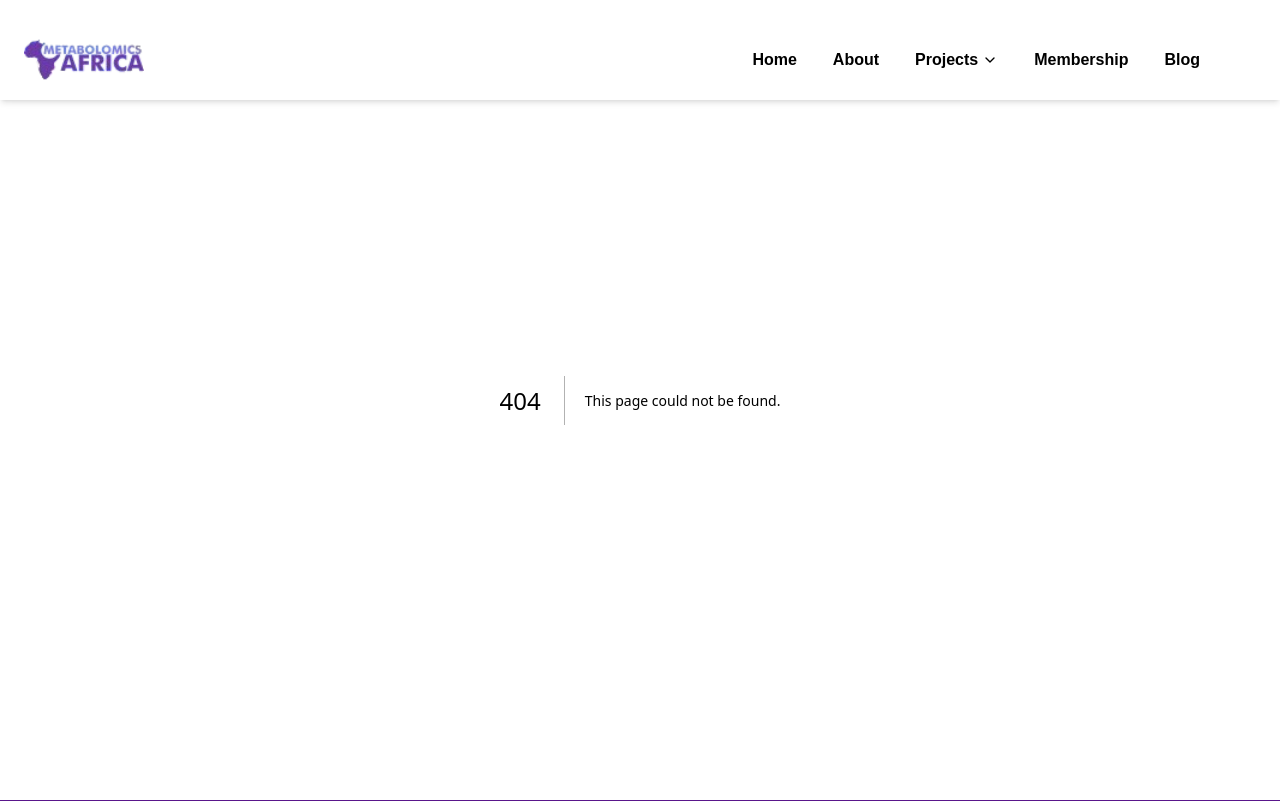
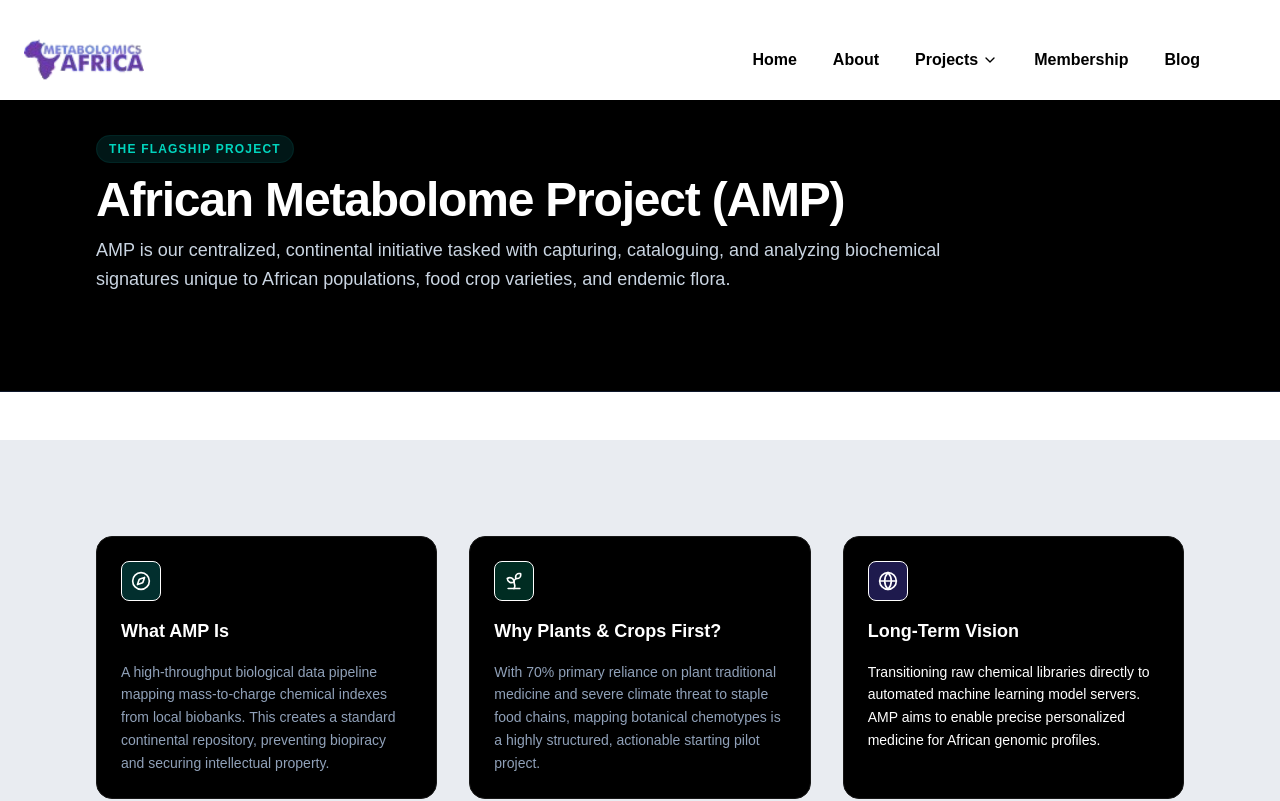
Before and after one commit to gtcsprojects2025-cloud/methabolic, a Next.js app in the folder methabolic/: page /amp in a window 1280 px wide. Before the commit this address had no page. Shown: the top 801 px of the page. Built offline with nearby package versions, Linux system fonts and the light colour scheme.

Commit message:
amp page added

```diff
--- /dev/null
+++ b/methabolic/app/amp/page.tsx
@@ -0,0 +1,64 @@
+
+"use client";
+
+import Image from "next/image";
+import {  Sprout, Globe, Compass,} from "lucide-react";
+
+
+
+export default function EventPage() {
+
+
+  return (
+    <>
+
+         <div className="border-b border-slate-900 pb-10 mb-12 bg-black px-5 md:px-24 py-36 mt-10 md:py-24">
+              <span className="text-xs font-bold tracking-widest text-teal-400 uppercase bg-teal-950/50 px-3 py-1.5 rounded-full border border-teal-800/20">The Flagship Project</span>
+              <h1 className="text-3xl sm:text-5xl font-black text-white mt-4 tracking-tight">
+                African Metabolome Project (AMP)
+              </h1>
+              <p className="text-lg text-slate-300 mt-3 font-light leading-relaxed max-w-4xl">
+                AMP is our centralized, continental initiative tasked with capturing, cataloguing, and analyzing biochemical signatures unique to African populations, food crop varieties, and endemic flora.
+              </p>
+
+        </div>
+
+                    {/* Core Strategy Cards */}
+            <div className="grid grid-cols-1 lg:grid-cols-3 gap-8 mb-16 px-5 md:px-24 py-16 mt-[-50] md:py-24 bg-slate-400/20">
+
+              <div className="bg-black p-6 rounded-2xl border border-slate-850 space-y-4">
+                <div className="w-10 h-10 bg-teal-950 text-white border border-teal-850 rounded-lg flex items-center justify-center">
+                  <Compass className="w-5 h-5" />
+                </div>
+                <h3 className="text-lg font-bold text-white">What AMP Is</h3>
+                <p className="text-slate-400 text-xs sm:text-sm leading-relaxed">
+                  A high-throughput biological data pipeline mapping mass-to-charge chemical indexes from local biobanks. This creates a standard continental repository, preventing biopiracy and securing intellectual property.
+                </p>
+              </div>
+
+              <div className="bg-black p-6 rounded-2xl border border-slate-850 space-y-4">
+                <div className="w-10 h-10 bg-emerald-950 text-white border border-emerald-850 rounded-lg flex items-center justify-center">
+                  <Sprout className="w-5 h-5" />
+                </div>
+                <h3 className="text-lg font-bold text-white">Why Plants & Crops First?</h3>
+                <p className="text-slate-400 text-xs sm:text-sm leading-relaxed">
+                  With 70% primary reliance on plant traditional medicine and severe climate threat to staple food chains, mapping botanical chemotypes is a highly structured, actionable starting pilot project.
+                </p>
+              </div>
+
+              <div className="bg-black p-6 rounded-2xl border border-slate-850 space-y-4">
+                <div className="w-10 h-10 bg-indigo-950 text-white border border-indigo-850 rounded-lg flex items-center justify-center">
+                  <Globe className="w-5 h-5" />
+                </div>
+                <h3 className="text-lg font-bold text-white">Long-Term Vision</h3>
+                <p className="text-white text-xs sm:text-sm leading-relaxed">
+                  Transitioning raw chemical libraries directly to automated machine learning model servers. AMP aims to enable precise personalized medicine for African genomic profiles.
+                </p>
+              </div>
+
+            </div>
+    </>
+  )
+
+
+}
--- a/methabolic/app/components/Header.tsx
+++ b/methabolic/app/components/Header.tsx
@@ -4,6 +4,7 @@
 import { useState, useEffect, useRef } from "react";
 import { usePathname } from "next/navigation";
 import { Menu, X, ChevronDown, Bell } from "lucide-react";
+import Link from "next/link";
 
 export default function Header() {
   const [mobileMenuOpen, setMobileMenuOpen] = useState(false);
@@ -167,6 +168,9 @@ const toggleDropdown = (name: string) => {
           STEMxAfrica
           <ChevronDown size={16} />
         </button>
+       <Link href="/amp" className="block px-6 py-2 text-base hover:bg-purple-100 hover:text-purple-900 transition">
+                A M Project
+              </Link>
 
         {/* Submenu - Events & Gallery */}
         {isStemOpen && (
@@ -275,6 +279,22 @@ className="px-4 py-2 text-base font-bold hover:text-purple-900 transition"
           <ChevronDown size={16} />
         </button>
 
+        <button
+          onClick={(e) => {
+            e.stopPropagation();
+            // setIsStemOpen(!isStemOpen);
+          }}
+          className="w-full flex items-center justify-between px-6 py-2 text-base font-bold hover:text-purple-900 transition text-left"
+        >
+          <Link href="/amp" className="block px-1 py-2 text-base hover:bg-purple-100 hover:text-purple-900 transition">
+          AM Project
+          </Link>
+          <ChevronDown size={16} />
+        </button>
+
+
+
+
         {/* Submenu - Events & Gallery */}
         {isStemOpen && (
           <ul
@@ -305,6 +325,9 @@ className="px-4 py-2 text-base font-bold hover:text-purple-900 transition"
                 Gallery
               </a>
             </li>
+          <Link href="/amp" className="block px-6 py-2 text-base hover:bg-purple-100 hover:text-purple-900 transition">
+                A M Project
+        </Link>
 
           </ul>
         )}
--- a/methabolic/app/events/page.tsx
+++ b/methabolic/app/events/page.tsx
@@ -64,7 +64,7 @@ Held September 26, 2025 across multiple Nigerian states with STEMxClubs launched
             <div className="bg-white rounded-3xl shadow-md overflow-hidden">
               <div className="relative h-64">
                 <Image
-                  src="/Image 8.jpg"
+                  src="/Image 2.jpeg"
                   alt="Students reaching 10 million"
                   fill
                   className="object-cover"
@@ -82,7 +82,7 @@ Held November 28, 2025 across Greater Accra, Ashanti, and Central Regions, featu
             <div className="bg-white rounded-3xl shadow-md overflow-hidden">
               <div className="relative h-64">
                 <Image
-                  src="/Image 9.jpg"
+                  src="/Image 6.jpeg"
                   alt="Establishing Omics Clubs"
                   fill
                   className="object-cover"
@@ -92,7 +92,8 @@ Held November 28, 2025 across Greater Accra, Ashanti, and Central Regions, featu
                 <h3 className="text-2xl font-bold text-gray-900 mb-4">
 Tanzania activation                </h3>
                 <p className="text-base text-gray-700">
-Scheduled for January 30, 2026 in Tanzania, continuing the movement to spark STEM curiosity and expand STEMxClubs across the continent.                </p>
+                  Held February 20, 2026 across Tanzania, featuring metabolomics experts from the USA, Canada and Cameroon and the launch of STEMxClubs in Tanzania.
+               </p>
               </div>
             </div>
 
--- a/methabolic/app/page.tsx
+++ b/methabolic/app/page.tsx
@@ -2,7 +2,7 @@
 
 
 "use client";
-
+import Link from "next/link";
 import { useState } from "react";
 import { Pause,    Dna,
   Database,
@@ -45,7 +45,7 @@ export default function Home() {
 
   const audiencePaths = [
     { title: "Mentorship Network", paragraph: "Connect, mentor, and collaborate with emerging scientists across the continent. The mentor intake form will be published here shortly.", link: "Sign up to mentor →", url:"https://docs.google.com/forms/d/e/1FAIpQLSfR8oq7QDOVCFYGGy8nqICnck3SnYbmHonepuPhuOtxhnuuTg/viewform" },
-    { title: "Network Engagement", paragraph: "All roads lead to the 1st African Metabolomics Conference 2026, the flagship gathering hosted by Metabolomics South Africa (MSA). Dive into conference programming.", link: "Explore the 1st African Metabolomics Conference 2026 →", url:"https://www.metabolomics-sa.co.za/metabolomics-africa-2026" },
+    { title: "1st African Metabolomics Conference", paragraph: "Explore the 1st African Metabolomics Conference 2026, the flagship gathering hosted by Metabolomics South Africa (MSA). Dive into conference programming.", link: "Explore the 1st African Metabolomics Conference 2026 →", url:"https://www.metabolomics-sa.co.za/metabolomics-africa-2026" },
     { title: "Data Contribution", paragraph: "Help build the Pan-African knowledge graph by securely contributing metabolomics datasets.", link: "Contact us to learn more →", url:"mailto:metabolomicsafrica@gmail.com" },
   ];
 
@@ -187,13 +187,11 @@ export default function Home() {
                     </p>
 
                     <div className="flex flex-col sm:flex-row items-stretch sm:items-center space-y-3 sm:space-y-0 sm:space-x-4 pt-4">
-                      <button
-                        onClick={() => setActiveTab('amp')}
-                        className="bg-slate-900 hover:bg-slate-850 text-white font-bold px-6 py-4 rounded-xl text-sm border border-slate-800 hover:border-teal-500/45 transition-all flex items-center justify-center space-x-2"
+                      <Link href="/amp" className="bg-slate-900 hover:bg-slate-850 text-white font-bold px-6 py-4 rounded-xl text-sm border border-slate-800 hover:border-teal-500/45 transition-all flex items-center justify-center space-x-2"
                       >
                         <span>Explore the AMP Initiative</span>
                         <ChevronRight className="w-4 h-4 text-teal-400" />
-                      </button>
+                      </Link>
                       <button
                         onClick={() => {
                           const target = document.getElementById('why-matters');
@@ -410,7 +408,7 @@ export default function Home() {
                     Why Metabolomics Matters to Africa
                   </h2>
                   <p className="text-black mt-4 text-base sm:text-lg">
-                    While genes lay the blueprint of life, metabolites represent the ultimate direct signature of biology interacting with environment, diet, and disease.
+                    While genes lay the blueprint of life, small molecules represents the ultimate direct signature of biology interacting with environment, diet, and disease.
                   </p>
                 </div>
 
@@ -444,7 +442,7 @@ export default function Home() {
                         <div className="w-10 h-10 bg-teal-950 text-teal-400 border border-teal-800/40 rounded-lg flex items-center justify-center">
                           <Activity className="w-5 h-5" />
                         </div>
-                        <h3 className="text-xl sm:text-2xl font-black text-white">The Real-Time Language of Health</h3>
+                        <h3 className="text-xl sm:text-2xl font-black text-white">The Real-Time Language of Biology</h3>
                         <p className="text-slate-300 leading-relaxed font-light">
                           Metabolomics is the comprehensive identification and quantification of all small-molecule chemical metabolites (amino acids, lipids, sugars, signals) within an organism.
                         </p>
@@ -459,9 +457,9 @@ export default function Home() {
                             <span>GENOMICS (Potential)</span>
                             <span className="text-slate-500">Static Blueprint</span>
                           </div>
-                          <div className="flex items-center justify-between p-2 bg-slate-900 rounded border border-slate-800/60 text-slate-400">
+                          <div className="flex items-center justify-between p-1 bg-slate-900 rounded border border-slate-800/60 text-slate-400">
                             <span>TRANSCRIPTOMICS (Intent)</span>
-                            <span className="text-slate-500">Gene Activation</span>
+                            <span className="text-slate-500"> Gene Activation</span>
                           </div>
                           <div className="flex items-center justify-between p-2 bg-slate-900 rounded border border-slate-800/60 text-slate-400">
                             <span>PROTEOMICS (Action)</span>
@@ -484,7 +482,7 @@ export default function Home() {
                         </div>
                         <h3 className="text-xl sm:text-2xl font-black text-white">Consolidating Fragmented Capacity</h3>
                         <p className="text-slate-300 leading-relaxed font-light">
-                          Africa has world-class scientists but historically lacked centralized, high-throughput metabolomics infrastructure. Individual institutions faced massive instrument capital costs and sample bottlenecks.
+                          Africa has world-class scientists but historically lacked centralized, high-throughput metabolomics infrastructure. Individual institutions face massive instrument capital costs and sample bottlenecks.
                         </p>
                         <p className="text-slate-400 leading-relaxed text-sm">
                           By building a coordinated **scientific infrastructure platform**, we standardize specimen logistics, cross-validate mass spectrometry workflows, and provide open access to state-of-the-art computational pipelines.
@@ -534,11 +532,11 @@ export default function Home() {
                           </div>
                           <div className="flex items-center justify-between text-xs text-white p-2 bg-slate-900 rounded">
                             <span>Clinical Cohorts (Metabolic Syndrome)</span>
-                            <span className="text-teal-400 font-bold font-mono">1,800 Profiles</span>
+                            <span className="text-teal-400 font-bold font-mono">1,800+ Profiles</span>
                           </div>
                           <div className="flex items-center justify-between text-xs text-white p-2 bg-slate-900 rounded">
                             <span>Climate-Resilient Crop Biosignatures</span>
-                            <span className="text-cyan-400 font-bold font-mono">1,200 Genotypes</span>
+                            <span className="text-cyan-400 font-bold font-mono">1,200+ Genotypes</span>
                           </div>
                         </div>
                       </div>
@@ -625,7 +623,7 @@ export default function Home() {
                       Strategic Partnerships & Engagements
                     </h2>
                     <p className="text-black leading-relaxed font-light">
-                      To build credible continental infrastructure, we actively collaborate with academic entities, government ministries, clinical trial groups, and international diagnostic partners.
+                      To build credible continental infrastructure, we actively collaborate with academic entities, government institutions, clinical trial groups, and international diagnostic partners.
                     </p>
                     <p className="text-black leading-relaxed text-xs">
                       These partnerships drive harmonized ethical baselines, specimen logistic pipelines, and cloud computational resource sharing.
@@ -635,7 +633,7 @@ export default function Home() {
                       onClick={() => showToast('Inquire sent! Our coordination cell will reach out within 48 hours.')}
                       className="bg-whitehover:bg-indigo-900/50 text-black border border-indigo-500/30 px-5 py-3 rounded-xl text-xs font-bold uppercase tracking-wider transition-all"
                     >
-                      Propose Collaboration
+                      Propose Collaborations
                     </button>
                   </div>
 
@@ -647,17 +645,7 @@ export default function Home() {
                       <h4 className="text-xs font-bold text-white uppercase tracking-wider mb-4 border-b border-slate-800 pb-2">
                         Universities & Research Centres
                       </h4>
-                      <div className="grid grid-cols-2 sm:grid-cols-3 gap-3">
-                        <div className="p-3 bg-slate-950 rounded border border-slate-850/60 text-center text-xs font-mono text-slate-300">
-                          North-West University (NWU)
-                        </div>
-                        <div className="p-3 bg-slate-950 rounded border border-slate-850/60 text-center text-xs font-mono text-slate-300">
-                          University of Venda (CEMSA)
-                        </div>
-                        <div className="p-3 bg-slate-950 rounded border border-slate-850/60 text-center text-xs font-mono text-slate-300">
-                          Metabolomics South Africa
-                        </div>
-                      </div>
+
                     </div>
 
                     {/* Government & Policy Engagement */}
@@ -665,14 +653,15 @@ export default function Home() {
                       <h4 className="text-xs font-bold text-white uppercase tracking-wider mb-4 border-b border-slate-800 pb-2">
                         Government & Policy Engagements
                       </h4>
-                      <div className="grid grid-cols-2 gap-3">
-                        <div className="p-3 bg-slate-950 rounded border border-slate-850/60 text-center text-xs font-mono text-slate-300">
-                          African Union DA-2063 Hubs
-                        </div>
-                        <div className="p-3 bg-slate-950 rounded border border-slate-850/60 text-center text-xs font-mono text-slate-300">
-                          Min. of Science & Technology Initiatives
-                        </div>
-                      </div>
+
+                    </div>
+
+                    {/* Research Institutions */}
+                    <div className="bg-black p-5 rounded-xl border border-slate-850">
+                      <h4 className="text-xs font-bold text-white uppercase tracking-wider mb-4 border-b border-slate-800 pb-2">
+                        Research Institutions
+                      </h4>
+
                     </div>
 
                     {/* Clinical Collaborators & Biobanks */}
@@ -680,17 +669,7 @@ export default function Home() {
                       <h4 className="text-xs font-bold text-white uppercase tracking-wider mb-4 border-b border-slate-800 pb-2">
                         Clinical Biobanks & Industry Partners
                       </h4>
-                      <div className="grid grid-cols-2 sm:grid-cols-3 gap-3">
-                        <div className="p-3 bg-slate-950 rounded border border-slate-850/60 text-center text-xs font-mono text-slate-300">
-                          Pan-African Biobank Net
-                        </div>
-                        <div className="p-3 bg-slate-950 rounded border border-slate-850/60 text-center text-xs font-mono text-slate-300">
-                          International MetSoc
-                        </div>
-                        <div className="p-3 bg-slate-950 rounded border border-slate-850/60 text-center text-xs font-mono text-slate-300">
-                          HART Research Team
-                        </div>
-                      </div>
+
                     </div>
 
                   </div>
@@ -807,7 +786,7 @@ export default function Home() {
           </p>
 
           <div className="grid grid-cols-1 lg:grid-cols-2 gap-10">
-            <div className="bg-white rounded-2xl shadow-lg p-8 hover:shadow-xl transition">
+            {/* <div className="bg-white rounded-2xl shadow-lg p-8 hover:shadow-xl transition">
               <div className="flex flex-col md:flex-row justify-between items-start mb-6">
                 <p className="text-purple-900 font-semibold uppercase tracking-wider text-sm">11–13 March 2026</p>
                 <a href="https://www.metabolomics-sa.co.za/metabolomics-africa-2026" className="">
@@ -820,7 +799,7 @@ export default function Home() {
               <p className="text-base text-gray-700">
                 Metabolomics South Africa (MSA) hosts the continental summit featuring translational demos, policy convenings, and Africa-first metabolomics standards.
               </p>
-            </div>
+            </div> */}
 
             <div className="bg-white rounded-2xl shadow-lg p-8 hover:shadow-xl transition">
               <div className="flex flex-col md:flex-row justify-between items-start mb-6">
```
